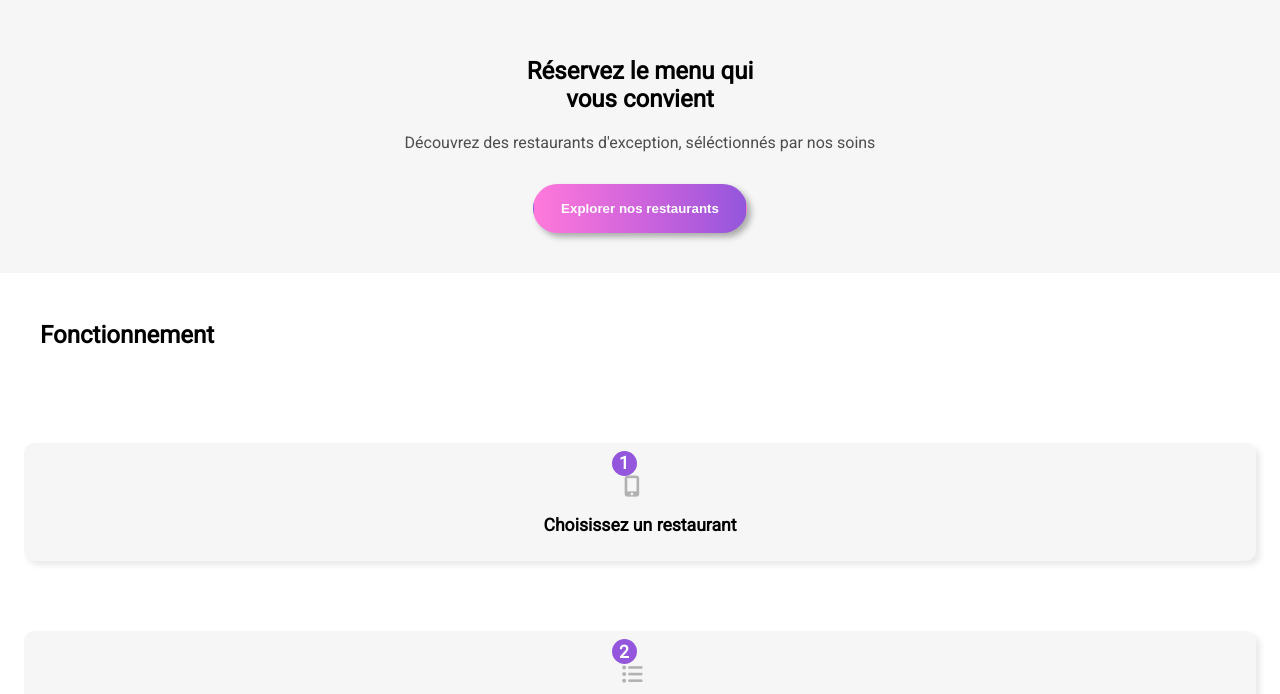
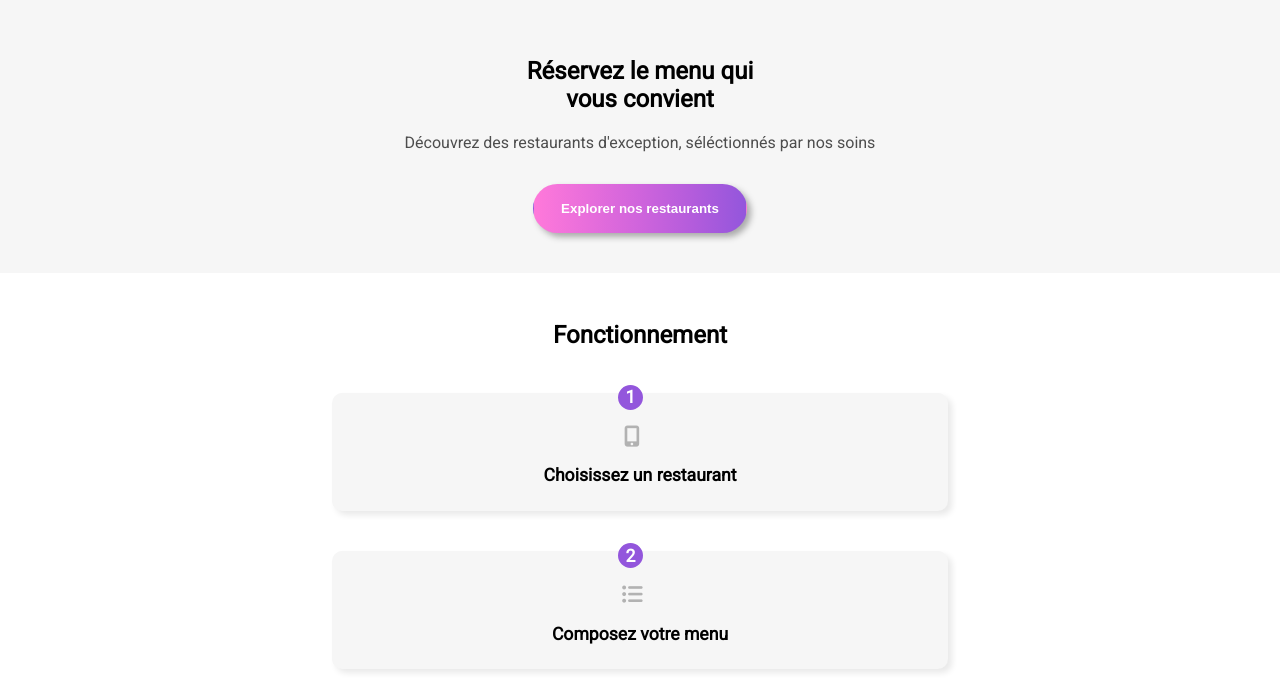
Before and after one commit to Nickeust/NicolasEustase_3_12052021, a website: page index.html in a window 1280 px wide. Shown: the part 106-800 px from the top of the page. Drawn offline with Linux system fonts and the light colour scheme; a web font is replaced by a local one.

Commit message:
breakpoint tablet desktop

```diff
--- a/sass/base/_base.scss
+++ b/sass/base/_base.scss
@@ -3,6 +3,26 @@ body {
   padding: 0;
   width: 100%;
   font-size: 1rem;
+}
+header {
+  @include desktop {
+    max-width: 1440px;
+    margin: auto;
+  }
+}
+
+main {
+  @include desktop {
+    max-width: 1440px;
+    margin: auto;
+  }
+}
+
+footer {
+  @include desktop {
+    max-width: 1440px;
+    margin: auto;
+  }
 }
 * {
   box-sizing: border-box;
--- a/sass/components/_process.scss
+++ b/sass/components/_process.scss
@@ -4,9 +4,9 @@
       margin: 1.25rem 0;
       display: flex;
       flex-direction: column;
-      justify-content: space-between;
+      width: 50%;
     }
     @include desktop {
-      margin: 4.375rem 0;
+      width: 50%;
     }
   }
--- a/sass/layout/_menus.scss
+++ b/sass/layout/_menus.scss
@@ -7,6 +7,11 @@
 }
 
 .full__menu {
+  @include tablet {
+    display: flex;
+    justify-content: space-around;
+    flex-direction: column;
+  }
   @include desktop {
     display: flex;
     justify-content: space-around;
--- a/sass/layout/_process.scss
+++ b/sass/layout/_process.scss
@@ -1,27 +1,44 @@
 .process__title {
   padding-left: 1.5rem;
   margin: 3rem 0 0 0;
+  @include tablet {
+    display: flex;
+    justify-content: center;
+    padding-left: unset;
+  }
   @include desktop {
     display: flex;
-    justify-content: left;
-    margin-left: 1rem;
+    justify-content: center;
+    padding-left: unset;
   }
 }
 
 .process__steps{
   padding: 1.5rem;
   margin: 0;
+  @include tablet {
+    display: flex;
+    flex-direction: column;
+    align-items: center;
+  }
+  @include desktop {
+    display: flex;
+    flex-direction: column;
+    align-items: center;
+  }
 }
 
 .process__steps--number {
     @include process-number;
     @include tablet {
-      right: 0;
-      top: -0.938rem;
+      right: -0.4rem;
+      top: -1rem;
+      position: relative;
     }
     @include desktop {
-      right: 0;
-      top: -0.938rem;
+      right: -0.4rem;
+      top: -1rem;
+      position: relative;
     }
   }
 
--- a/sass/layout/_restaurants.scss
+++ b/sass/layout/_restaurants.scss
@@ -5,12 +5,10 @@
   padding-bottom: 3rem;
   @include tablet {
     display: flex;
-    justify-content: space-between;
+    justify-content: center;
     flex-flow: row wrap;
   }
-  @include desktop {
-    padding: 0 20%;
-  }
+
 
   .restaurants__title {
     padding-left: 1.5rem;
@@ -18,13 +16,33 @@
     @include tablet {
       text-align: center;
     }
+    @include desktop {
+      font-size: 2rem;
+      margin: 3rem;
+    }
   }
 
+.restaurant__cards {
+  @include tablet {
+    display: grid;
+    grid-template-columns: 1fr 1fr;
+    grid-template-rows: 1fr;
+    padding: 2rem;
+    justify-items: center;
+  }
+  @include desktop {
+    display: grid;
+    grid-template-columns: 1fr 1fr;
+    grid-template-rows: 1fr;
+    padding: 2rem;
+    justify-items: center;
+  }
+}
 .restaurant__card {
   @include card;
-  @include tablet {
-    width: 40%;
-  }
+    @include desktop {
+    width: 70%;
+    }
 }
 
 .restaurant__card-new {
```
Also changed, not shown: public/css/style.css, 1 other file.
